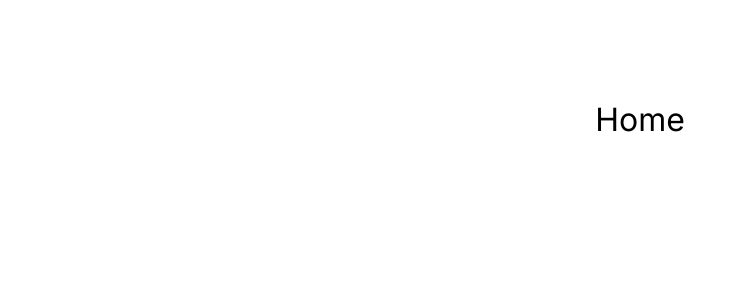
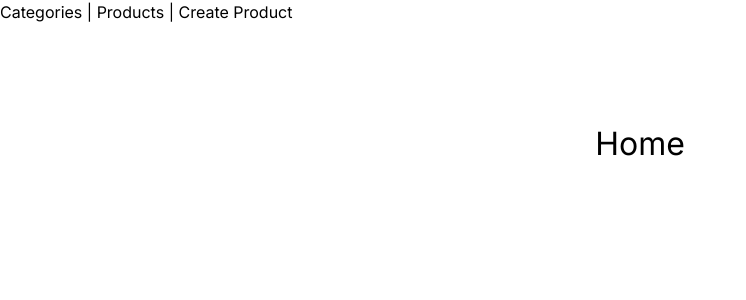
Before and after one commit to escuelitacrombie/next-js-clase-1, a Next.js app: page / in a window 1280 px wide. Shown: the top 300 px of the page, without its empty margins (0-746 px from the left). Built offline with nearby package versions, Linux system fonts and the light colour scheme.

Commit message:
first commit

```diff
--- a/app/dashboard/products/page.tsx
+++ b/app/dashboard/products/page.tsx
@@ -1,7 +1,10 @@
+import AllProducts from "@/components/AllProducts";
+
 export default function Page() {
   return (
     <main className="flex min-h-screen flex-col items-center p-24">
       <h1> Products </h1>
+      <AllProducts />
     </main>
   );
 }
--- a/app/layout.tsx
+++ b/app/layout.tsx
@@ -1,6 +1,7 @@
 import "./globals.css";
 import type { Metadata } from "next";
 import { Inter } from "next/font/google";
+import Link from "next/link";
 
 const inter = Inter({ subsets: ["latin"] });
 
@@ -17,7 +18,14 @@ export default function RootLayout({
 }) {
   return (
     <html lang="en">
-      <body className={inter.className}>{children}</body>
+      <body className={inter.className}>
+        <div>
+          <Link href="/dashboard/categories">Categories</Link> |{" "}
+          <Link href="/dashboard/products">Products</Link> |{" "}
+          <Link href="/products/create">Create Product</Link>
+        </div>
+        {children}
+      </body>
     </html>
   );
 }
--- a/app/page.tsx
+++ b/app/page.tsx
@@ -1,6 +1,9 @@
+import NavBar from "@/components/NavBar";
+
 export default function Page() {
   return (
     <main className="flex min-h-screen flex-col items-center p-24">
+      {/* <NavBar></NavBar> */}
       <h1> Home </h1>
     </main>
   );
--- /dev/null
+++ b/components/AllProducts.tsx
@@ -0,0 +1,25 @@
+"use client";
+import prisma from "@/lib/prisma";
+
+export default async function allProducts() {
+  const allProducts = await prisma.product.findMany();
+
+  const handleBorrar = (id: Number) => {
+    fetch(`/api/products/${id}`, {
+      method: "DELETE",
+    });
+  };
+
+  return (
+    <div>
+      {allProducts.map((product) => (
+        <div key={product.id}>
+          <p>{product.name}</p>
+          <p>{product.description}</p>
+          <p>{product.price}</p>
+          <button onClick={() => handleBorrar(product.id)}>Borrar</button>
+        </div>
+      ))}
+    </div>
+  );
+}
--- /dev/null
+++ b/components/NavBar.tsx
@@ -0,0 +1,9 @@
+export default function NavBar() {
+  return (
+    <div>
+      <a href="/dashboard/categories">Categories</a> |{" "}
+      <a href="/dashboard/products">Products</a> |{" "}
+      <a href="/products/create">Create Product</a>
+    </div>
+  );
+}
```
Also changed, not shown: 1 other file (tests, documents, lock files or other folders).
